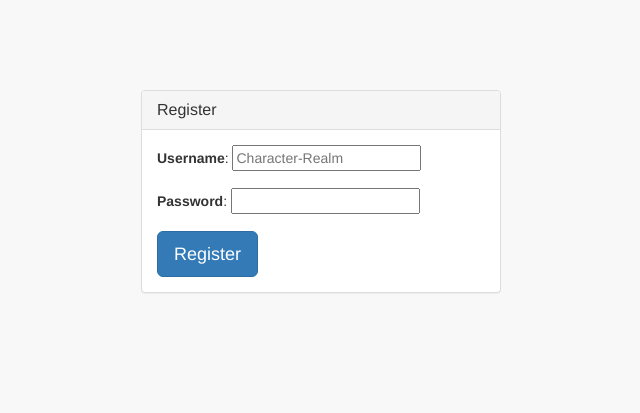
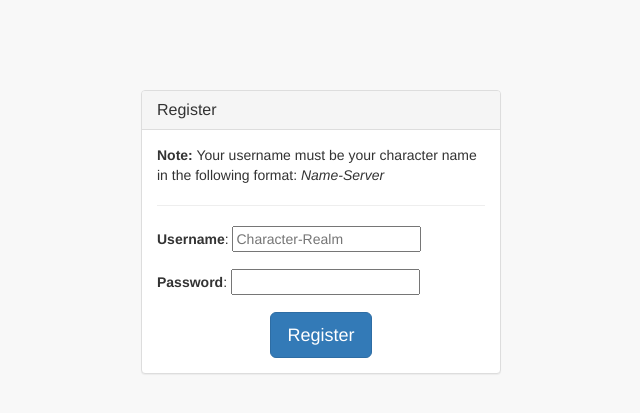
Before and after one commit to Pepton21/wow-website, a Flask app: page /register in a window 1280 px wide. Shown: the top 413 px of the page, without its empty margins (319-959 px from the left). Run offline with Flask 2, Linux system fonts and the light colour scheme; some libraries are stand-ins or nearby versions.

Commit message:
Fixed register

```diff
--- a/guild_app/templates/register.html
+++ b/guild_app/templates/register.html
@@ -6,6 +6,12 @@
         <meta name="viewport" content="width=device-width, initial-scale=1">
         <meta name="description" content="">
         <meta name="author" content="">
+
+        <style>
+            .errors{
+                color: red;
+            }
+        </style>
 
         <title>Register</title>
 
@@ -44,16 +50,28 @@
                             <h3 class="panel-title">Register</h3>
                         </div>
                         <div class="panel-body">
+                            <p><b>Note:</b> Your username must be your character name in the following format: <i>Name-Server</i></p>
+                            <hr/>
                             <form role="form" action="" method="post">
                                 <fieldset>
                                     <div class="form-group">
                                         {{ form.username.label }}: {{ form.username(placeholder='Character-Realm') }}
                                     </div>
+                                    <ul class=errors>
+                                    {% for error in form.username.errors %}
+                                        <li>{{ error }}</li>
+                                    {% endfor %}
+                                    </ul>
                                     <div class="form-group">
                                         {{ form.password.label }}: {{ form.password }}
                                     </div>
+                                    <ul class=errors>
+                                    {% for error in form.password.errors %}
+                                        <li>{{ error }}</li>
+                                    {% endfor %}
+                                    </ul>
                                     <!-- Change this to a button or input when using this as a form -->
-                                    <button type="submit" class="btn btn-primary btn-lg">Register</button>
+                                    <button style="margin-left: auto; margin-right: auto; display: block;" type="submit" class="btn btn-primary btn-lg">Register</button>
                                 </fieldset>
                                 {{ form.csrf_token }}
                             </form>
--- a/guild_app/views.py
+++ b/guild_app/views.py
@@ -46,12 +46,12 @@ def register():
     if form.validate_on_submit():
         salt = ''.join(choice(ascii_uppercase) for i in range(10))
         t_sha = hashlib.sha512()
-        t_sha.update(form.password.data + salt)
+        t_sha.update((form.password.data + salt).encode('utf-8'))
         hashed_password = base64.urlsafe_b64encode(t_sha.digest())
         cnx = db.get_connection()
         cursor = cnx.cursor()
-        name, realm = form.username.split('-')
-        user_data = {'username': form.username, 'password': hashed_password, 'salt': salt}
+        name, realm = form.username.data.split('-')
+        user_data = {'username': form.username.data, 'password': hashed_password, 'salt': salt}
         cursor.execute((
             "INSERT INTO Users (Username, PasswordHash, Salt, Role) VALUES (%(username)s, %(password)s, %(salt)s)"),
             user_data)
@@ -60,7 +60,7 @@ def register():
             "INSERT INTO Characters (Name, Realm) VALUES (%(name)s, %(realm)s)"),
             character_data)
         cnx.commit()
-        user_id = cursor.execute("SELECT ID FROM Users WHERE Username = %s", (form.username)).one()['ID']
+        user_id = cursor.execute("SELECT ID FROM Users WHERE Username = %s", (form.username.data)).one()['ID']
         character_id = cursor.execute("SELECT ID FROM Characters WHERE Name = %s AND Realm = %s", (name, realm)).one()['ID']
         cursor.execute("UPDATE Users SET MainChar = %s WHERE ID = %s", (character_id, user_id))
         cursor.execute("UPDATE Characters SET UserID = %s WHERE ID = %s", (user_id, character_id))
```
Also changed, not shown: guild_app/util/validators.py (+8 -2 lines).
